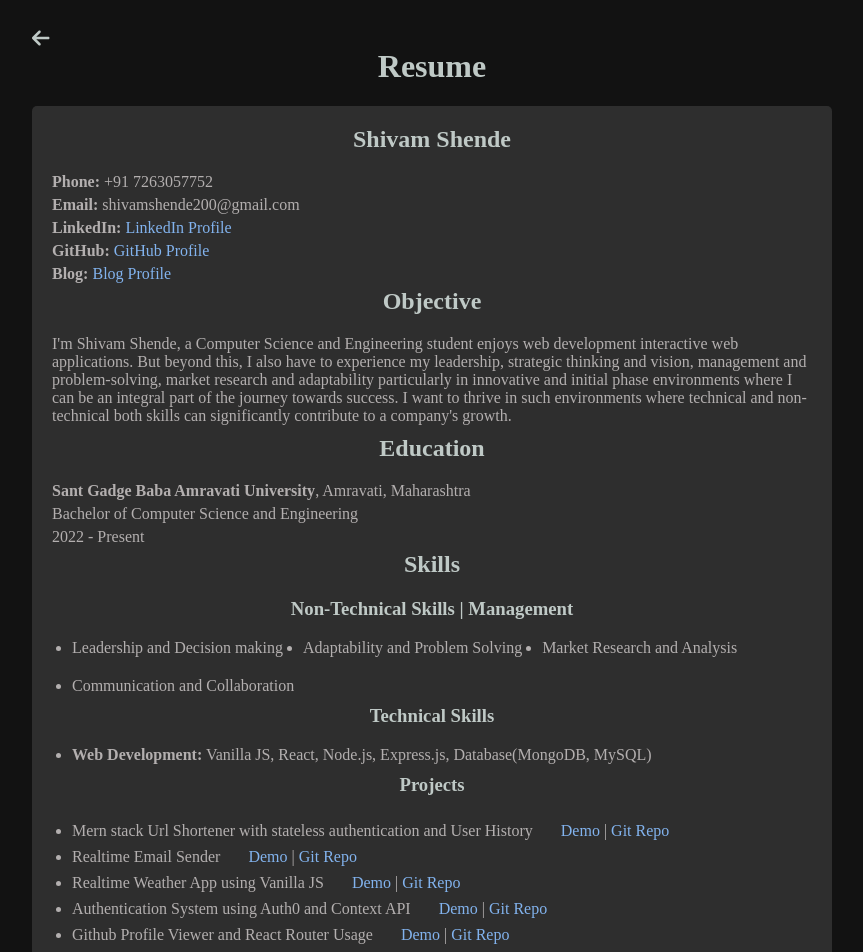
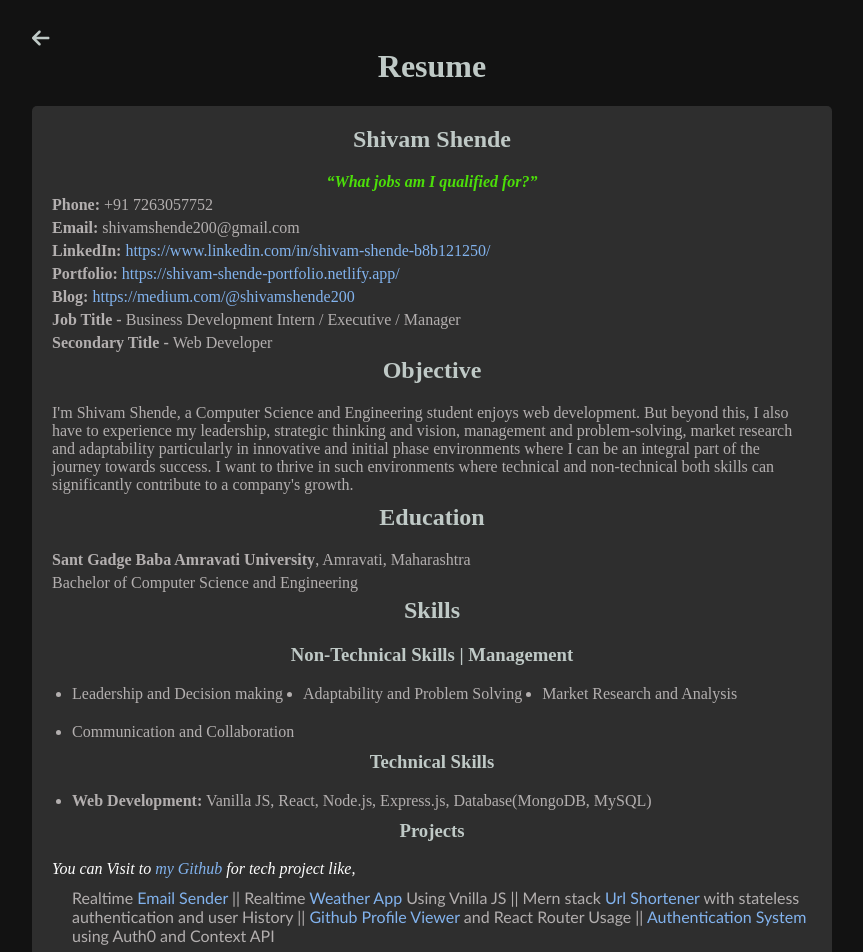
Before and after one commit to shivamshende/my-portfolilo, a React (Vite) app: page /resume in a window 1280 px wide. Shown: the top 952 px of the page, without its empty margins (208-1071 px from the left). Built offline with nearby package versions, Linux system fonts and the light colour scheme.

Commit message:
add new blog and resume update

```diff
--- a/src/components/Blog/Blog.css
+++ b/src/components/Blog/Blog.css
@@ -62,6 +62,7 @@
 .blog-post-image img {
   width: 223px;
   height: 135px;
+  padding-bottom: 5px;
 }
 
 
--- a/src/components/Blog/Non-TechBLogs.jsx
+++ b/src/components/Blog/Non-TechBLogs.jsx
@@ -2,6 +2,7 @@ import React from 'react'
 import BizStrategyBlogImage from '../../../src/assets/biz_strategy.webp';
 import decisonMaking from '../../../src/assets/decision_making.jpg'
 import MarketResearch from '../../../src/assets/market_research.jpg'
+import Leadership from '../../../src/assets/leadership_blog.jpg'
 
 function NonTechBLogs() {
   return (
@@ -50,6 +51,21 @@ function NonTechBLogs() {
           </a>
         </div>
       </div>
+
+      <div className="blog-post">
+        <div className="blog-post-image">
+          <img src={Leadership} alt="Blog Post 4" />
+        </div>
+        <div className="blog-post-info">
+          <h2>Leadership in the New Age: Adapting to Change</h2>
+          <p>
+            In today’s world, leadership has taken on a new form. The ability to adapt to change has become a cornerstone of effective leadership. This blog explores the essence of modern leadership and offers insights into how leaders can thrive in this dynamic environment.
+          </p>
+          <a href="https://medium.com/@shivamshende200/leadership-in-the-new-age-adapting-to-change-e76cbae10219" target={'_blank'} className="read-more">
+            Read More...
+          </a>
+        </div>
+      </div>
     </>
   )
 }
--- a/src/components/Home/Home.jsx
+++ b/src/components/Home/Home.jsx
@@ -7,7 +7,7 @@ const Home = () => {
     <div className="home-container">
       <header className="home-header">
         <h1>Shivam Shende</h1>  {/* Replace with your name */}
-        <h2>Web Developer | Business Enthusiast</h2>  {/* Replace with your profession */}
+        <h2>Web Developer | Business Development Enthusiast</h2>  {/* Replace with your profession */}
         <nav className="home-nav">
           <Link to="/blog" className="home-nav-link">Blog</Link>
           <Link to="/about" className="home-nav-link">About</Link>
--- a/src/components/Resume/Resume.css
+++ b/src/components/Resume/Resume.css
@@ -16,9 +16,9 @@
   color: #bfc9c6;
 }
 
-.resume h1,
-.resume h2,
-.resume h3 {
+ h1,
+ h2,
+ h3 {
   text-align: center;
   margin-top: 0;
   color: #bfc9c6;
@@ -34,8 +34,9 @@
   padding-left: 20px;
 }
 
-.projects li {
-  padding-top: 8px;
+.projects {
+  font-family: 'Gill Sans', 'Gill Sans MT', Calibri, 'Trebuchet MS', sans-serif;
+
 }
 
 .demo {
@@ -57,6 +58,17 @@ a:hover {
 
 em {
   color: #fff;
+}
+
+.thoughts em{
+  /* color: rgb(69, 171, 15); */
+  /* color: #52fc03; */
+  color: #4cde09;
+  /* text-align: center; */
+}
+
+.thoughts {
+  text-align: center;
 }
 
 .horizontal-list {
--- a/src/components/Resume/Resume.jsx
+++ b/src/components/Resume/Resume.jsx
@@ -1,3 +1,97 @@
+// import React from 'react';
+// import { Link } from 'react-router-dom';
+// import { FontAwesomeIcon } from '@fortawesome/react-fontawesome';
+// import { faArrowLeft } from '@fortawesome/free-solid-svg-icons';
+// import { useReactToPrint } from 'react-to-print';
+// import './Resume.css';
+
+// const Resume = () => {
+//     const resumeRef = React.useRef();
+
+//     const handlePrint = useReactToPrint({
+//         content: () => resumeRef.current,
+//         documentTitle: 'Resume_Shivam_Shende'
+//     });
+//     return (
+//         <>
+//             <div className="resume">
+//                 <Link className='backResume' to="/"><FontAwesomeIcon icon={faArrowLeft} size="lg" /></Link>
+//                 <h1>Resume</h1>
+//                 <div ref={resumeRef} className="resume-content">
+//                     <h2>Shivam Shende</h2>
+//                     <p><strong>Phone:</strong> +91 7263057752</p>
+//                     <p><strong>Email:</strong> shivamshende200@gmail.com</p>
+//                     <p><strong>LinkedIn:</strong> <a href="https://www.linkedin.com/in/shivam-shende-b8b121250/" target="_blank" rel="noopener noreferrer">LinkedIn Profile</a></p>
+//                     <p><strong>GitHub:</strong> <a href="https://github.com/shivamshende" target="_blank" rel="noopener noreferrer">GitHub Profile</a></p>
+//                     <p><strong>Blog:</strong> <a href="https://medium.com/@shivamshende200" target="_blank" rel="noopener noreferrer">Blog Profile</a></p>
+
+//                     <div className='adjective'>
+//                         <h2>Objective</h2>
+//                         <p>I'm Shivam Shende, a Computer Science and Engineering student enjoys web development. But beyond this, I also have to experience my leadership, strategic thinking and vision, management and problem-solving, market research and adaptability particularly in innovative and initial phase environments where I can be an integral part of the journey towards success. I want to thrive in such environments where technical and non-technical both skills can significantly contribute to a company's growth.</p>
+//                     </div>
+
+//                     <h2>Education</h2>
+//                     <p><strong>Sant Gadge Baba Amravati University</strong>, Amravati, Maharashtra</p>
+//                     <p>Bachelor of Computer Science and Engineering</p>
+
+//                     <h2>Skills</h2>
+//                     <h3>Non-Technical Skills | Management</h3>
+//                     <ul className='horizontal-list'>
+//                         <li>Leadership and Decision making</li>
+//                         <li>Adaptability and Problem Solving</li>
+//                         <li>Market Research and Analysis</li>
+//                         <li>Communication and Collaboration</li>
+//                     </ul>
+
+//                     <h3>Technical Skills</h3>
+//                     <ul>
+//                         <li><strong>Web Development:</strong> Vanilla JS, React, Node.js, Express.js, Database(MongoDB, MySQL)</li>
+//                     </ul>
+
+//                     <h3>Projects</h3>
+//                     <ul className='projects'>
+//                         <li>
+//                             Mern stack Url Shortener with stateless authentication and User History
+//                             <a className='demo' href="https://youtu.be/vsd2YASdqzQ?si=ttXAKUOrkgCxsl7_" target="_blank" rel="noopener noreferrer">Demo</a>
+//                             <span> | </span>
+//                             <a href="https://github.com/shivamshende/react-urlShortener-stateless-auth" target="_blank" rel="noopener noreferrer">Git Repo</a>
+//                         </li>
+//                         <li>
+//                             Realtime Email Sender
+//                             <a className='demo' href="https://email-sender-realtime.netlify.app/" target="_blank" rel="noopener noreferrer">Demo</a>
+//                             <span> | </span>
+//                             <a href="https://github.com/shivamshende/Realtime-Mail-Sender" target="_blank" rel="noopener noreferrer">Git Repo</a>
+//                         </li>
+//                         <li>
+//                             Realtime Weather App using Vanilla JS
+//                             <a className='demo' href="https://shivamshende.github.io/weather-app/" target="_blank" rel="noopener noreferrer">Demo</a>
+//                             <span> | </span>
+//                             <a href="https://github.com/shivamshende/weather-app" target="_blank" rel="noopener noreferrer">Git Repo</a>
+//                         </li>
+//                         <li>
+//                             Authentication System using Auth0 and Context API
+//                             <a className='demo' href="https://youtu.be/_tcD9ziL8gE?si=xOa5GqEfgnWEefzP" target="_blank" rel="noopener noreferrer">Demo</a>
+//                             <span> | </span>
+//                             <a href="https://github.com/shivamshende/React-contextAPI-and-Auth0" target="_blank" rel="noopener noreferrer">Git Repo</a>
+//                         </li>
+//                         <li>
+//                             Github Profile Viewer and React Router Usage
+//                             <a className='demo' href="https://shivamshende.github.io/React-Router/" target="_blank" rel="noopener noreferrer">Demo</a>
+//                             <span> | </span>
+//                             <a href="https://github.com/shivamshende/React-Router" target="_blank" rel="noopener noreferrer">Git Repo</a>
+//                         </li>
+//                     </ul>
+//                     <p><em><strong>You can Visit to <a href="https://github.com/shivamshende/" target="_blank" rel="noopener noreferrer">my Github</a> for more</strong></em></p>
+//                     <p><em><strong>Visit to <a href="https://shivam-shende-portfolio.netlify.app/" target="_blank" rel="noopener noreferrer">my Portfolio</a> to know more about me, my interest, my activity and most important <a href="https://medium.com/@shivamshende200" target="_blank" rel="noopener noreferrer">my Blogs</a></strong></em></p>
+//                 </div>
+//             </div>
+//             <button className='download-resume' onClick={handlePrint}>Download Resume</button>
+//         </>
+//     );
+// };
+
+// export default Resume;
+
 import React from 'react';
 import { Link } from 'react-router-dom';
 import { FontAwesomeIcon } from '@fortawesome/react-fontawesome';
@@ -19,21 +113,27 @@ const Resume = () => {
                 <h1>Resume</h1>
                 <div ref={resumeRef} className="resume-content">
                     <h2>Shivam Shende</h2>
+                    <p className='thoughts'><strong><em>“What jobs am I qualified for?”</em></strong></p>
                     <p><strong>Phone:</strong> +91 7263057752</p>
                     <p><strong>Email:</strong> shivamshende200@gmail.com</p>
-                    <p><strong>LinkedIn:</strong> <a href="https://www.linkedin.com/in/shivam-shende-b8b121250/" target="_blank" rel="noopener noreferrer">LinkedIn Profile</a></p>
-                    <p><strong>GitHub:</strong> <a href="https://github.com/shivamshende" target="_blank" rel="noopener noreferrer">GitHub Profile</a></p>
-                    <p><strong>Blog:</strong> <a href="https://medium.com/@shivamshende200" target="_blank" rel="noopener noreferrer">Blog Profile</a></p>
+                    <p><strong>LinkedIn:</strong> <a href="https://www.linkedin.com/in/shivam-shende-b8b121250/" target="_blank" rel="noopener noreferrer">https://www.linkedin.com/in/shivam-shende-b8b121250/</a></p>
+                    <p><strong>Portfolio:</strong> <a href="https://shivam-shende-portfolio.netlify.app/" target="_blank" rel="noopener noreferrer">https://shivam-shende-portfolio.netlify.app/</a></p>
+                    <p><strong>Blog:</strong> <a href="https://medium.com/@shivamshende200" target="_blank" rel="noopener noreferrer">https://medium.com/@shivamshende200</a></p>
+
+                    {/* <p>---</p>/ */}
+
+                    <p><strong>Job Title - </strong>Business Development Intern / Executive / Manager</p>
+                    <p><strong>Secondary Title - </strong>Web Developer</p>
+
 
                     <div className='adjective'>
                         <h2>Objective</h2>
-                        <p>I'm Shivam Shende, a Computer Science and Engineering student enjoys web development interactive web applications. But beyond this, I also have to experience my leadership, strategic thinking and vision, management and problem-solving, market research and adaptability particularly in innovative and initial phase environments where I can be an integral part of the journey towards success. I want to thrive in such environments where technical and non-technical both skills can significantly contribute to a company's growth.</p>
+                        <p>I'm Shivam Shende, a Computer Science and Engineering student enjoys web development. But beyond this, I also have to experience my leadership, strategic thinking and vision, management and problem-solving, market research and adaptability particularly in innovative and initial phase environments where I can be an integral part of the journey towards success. I want to thrive in such environments where technical and non-technical both skills can significantly contribute to a company's growth.</p>
                     </div>
 
                     <h2>Education</h2>
                     <p><strong>Sant Gadge Baba Amravati University</strong>, Amravati, Maharashtra</p>
                     <p>Bachelor of Computer Science and Engineering</p>
-                    <p>2022 - Present</p>
 
                     <h2>Skills</h2>
                     <h3>Non-Technical Skills | Management</h3>
@@ -50,40 +150,23 @@ const Resume = () => {
                     </ul>
 
                     <h3>Projects</h3>
+                    <p><em>You can Visit to <a href="https://github.com/shivamshende/" target="_blank" rel="noopener noreferrer">my Github</a> for tech project like,</em></p>
                     <ul className='projects'>
-                        <li>
-                            Mern stack Url Shortener with stateless authentication and User History
-                            <a className='demo' href="https://youtu.be/vsd2YASdqzQ?si=ttXAKUOrkgCxsl7_" target="_blank" rel="noopener noreferrer">Demo</a>
-                            <span> | </span>
-                            <a href="https://github.com/shivamshende/react-urlShortener-stateless-auth" target="_blank" rel="noopener noreferrer">Git Repo</a>
-                        </li>
-                        <li>
-                            Realtime Email Sender
-                            <a className='demo' href="https://email-sender-realtime.netlify.app/" target="_blank" rel="noopener noreferrer">Demo</a>
-                            <span> | </span>
-                            <a href="https://github.com/shivamshende/Realtime-Mail-Sender" target="_blank" rel="noopener noreferrer">Git Repo</a>
-                        </li>
-                        <li>
-                            Realtime Weather App using Vanilla JS
-                            <a className='demo' href="https://shivamshende.github.io/weather-app/" target="_blank" rel="noopener noreferrer">Demo</a>
-                            <span> | </span>
-                            <a href="https://github.com/shivamshende/weather-app" target="_blank" rel="noopener noreferrer">Git Repo</a>
-                        </li>
-                        <li>
-                            Authentication System using Auth0 and Context API
-                            <a className='demo' href="https://youtu.be/_tcD9ziL8gE?si=xOa5GqEfgnWEefzP" target="_blank" rel="noopener noreferrer">Demo</a>
-                            <span> | </span>
-                            <a href="https://github.com/shivamshende/React-contextAPI-and-Auth0" target="_blank" rel="noopener noreferrer">Git Repo</a>
-                        </li>
-                        <li>
-                            Github Profile Viewer and React Router Usage
-                            <a className='demo' href="https://shivamshende.github.io/React-Router/" target="_blank" rel="noopener noreferrer">Demo</a>
-                            <span> | </span>
-                            <a href="https://github.com/shivamshende/React-Router" target="_blank" rel="noopener noreferrer">Git Repo</a>
-                        </li>
+                        <p>
+                            Realtime<a href="https://email-sender-realtime.netlify.app/" target="_blank" rel="noopener noreferrer"> Email Sender </a>||
+
+                            Realtime<a href="https://shivamshende.github.io/weather-app/" target="_blank" rel="noopener noreferrer"> Weather App </a>Using Vnilla JS ||
+
+                            Mern stack<a href="https://youtu.be/vsd2YASdqzQ?si=ttXAKUOrkgCxsl7_" target="_blank" rel="noopener noreferrer"> Url Shortener </a> with stateless authentication and user History ||
+
+                            <a href="https://shivamshende.github.io/React-Router/" target="_blank" rel="noopener noreferrer"> Github Profile Viewer </a> and React Router Usage ||
+
+                            <a href="https://youtu.be/_tcD9ziL8gE?si=xOa5GqEfgnWEefzP" target="_blank" rel="noopener noreferrer"> Authentication System </a> using Auth0 and Context API
+                        </p>
                     </ul>
-                    <p><em><strong>You can Visit to <a href="https://github.com/shivamshende/" target="_blank" rel="noopener noreferrer">my Github</a> for more</strong></em></p>
-                    <p><em><strong>Visit to <a href="https://shivam-shende-portfolio.netlify.app/" target="_blank" rel="noopener noreferrer">my Portfolio</a> to know more about me, my interest, my activity and most important <a href="https://medium.com/@shivamshende200" target="_blank" rel="noopener noreferrer">my Blogs</a></strong></em></p>
+
+                    <p><em>Visit to <a href="https://shivam-shende-portfolio.netlify.app/" target="_blank" rel="noopener noreferrer">my Portfolio</a> to know more about me, my interest, my activity and most important <a href="https://medium.com/@shivamshende200" target="_blank" rel="noopener noreferrer">my Blogs</a> for my knowledge</em></p>
+                    <p className='thoughts'><strong><em>"A resume can only offer an identity; true knowledge is defined virtually"</em></strong></p>
                 </div>
             </div>
             <button className='download-resume' onClick={handlePrint}>Download Resume</button>
```
Also changed, not shown: src/assets/leadership_blog.jpg (added).
